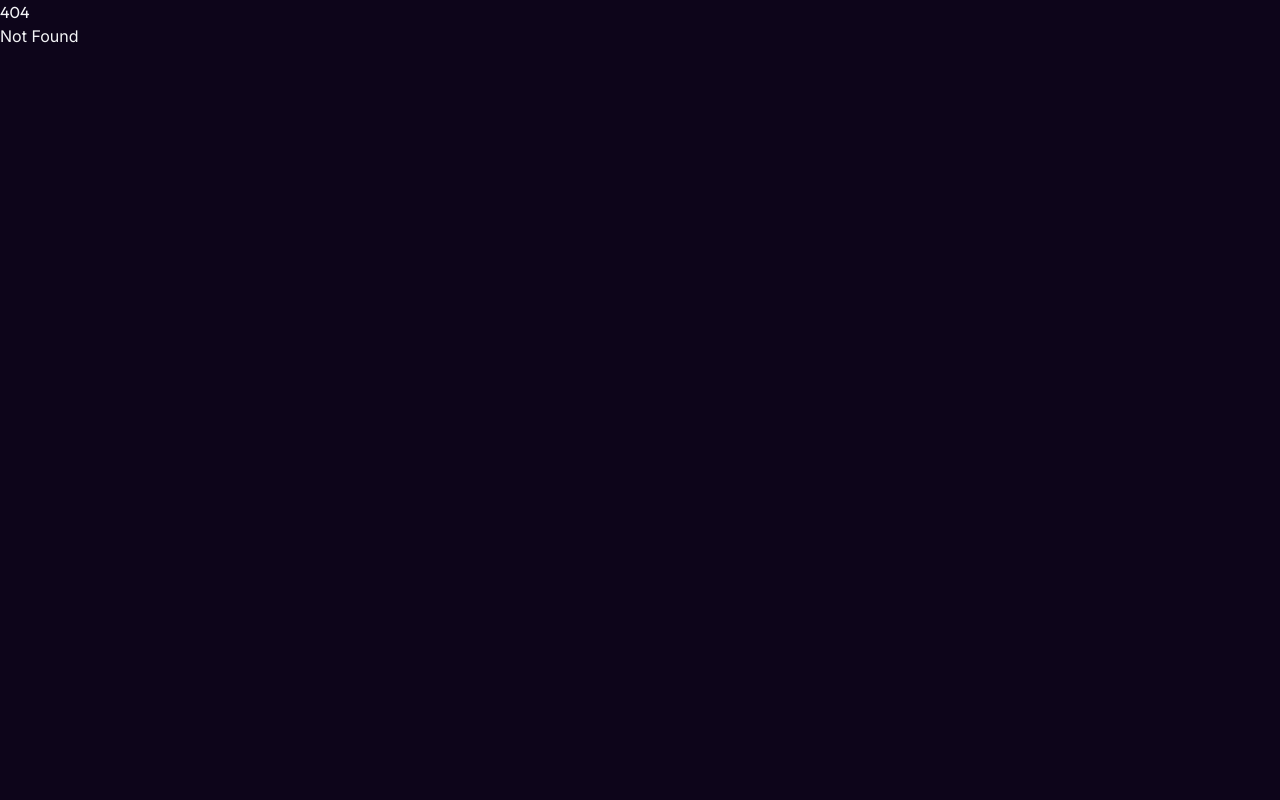
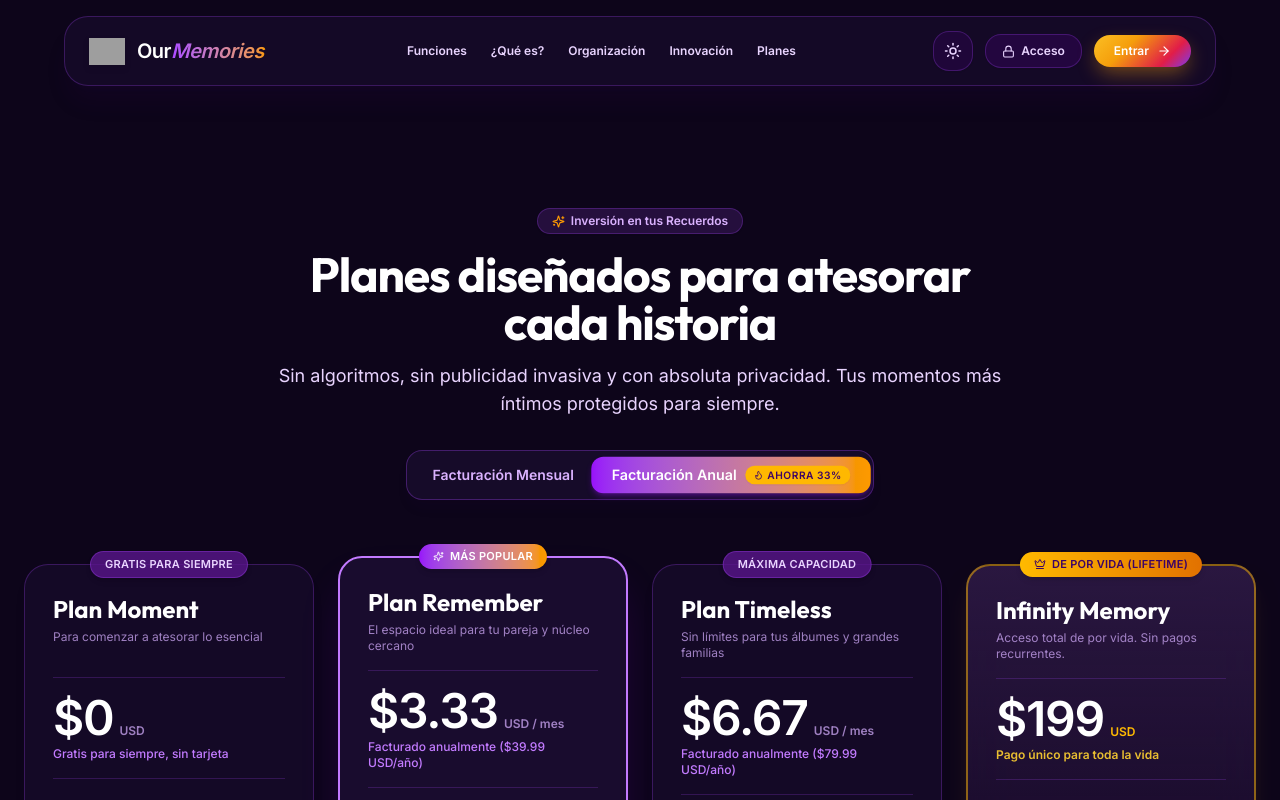
Before and after one commit to KevinKeyssx/OurMemories-Front, a SvelteKit app: page /plans in a window 1280 px wide. Before the commit this address had no page. Shown: the top 800 px of the page. Built offline with nearby package versions, Linux system fonts and the light colour scheme; grey boxes are pictures that could not be loaded.

Commit message:
Plans page added

```diff
--- /dev/null
+++ b/src/routes/plans/+page.svelte
@@ -0,0 +1,33 @@
+<script lang="ts">
+	import { memoriesStore }    from '$lib/store.svelte';
+	import LandingHeader        from '$lib/components/landing/LandingHeader.svelte';
+	import PlansSection         from '$lib/components/landing/PlansSection.svelte';
+	import CtaSection           from '$lib/components/landing/CtaSection.svelte';
+
+
+    const firstRelationPath: string = memoriesStore.groups[ 0 ]?.path_name || 'pareja';
+</script>
+
+<svelte:head>
+	<title>Planes y Precios - OurMemories</title>
+	<meta name="description" content="Conoce los planes y Legacy Packs de OurMemories. Espacios privados para guardar tus mejores recuerdos e historias." />
+</svelte:head>
+
+<div class="min-h-screen bg-brand-paper dark:bg-dark-paper text-brand-ink dark:text-dark-ink selection:bg-purple-500/25 selection:text-purple-400 transition-colors duration-500 relative overflow-hidden font-sans">
+	<!-- Luces Ambientales Moradas, Violetas y Doradas -->
+	<div class="fixed top-0 left-1/2 -translate-x-1/2 w-275 h-150 bg-linear-to-b from-purple-600/25 via-fuchsia-500/15 to-transparent blur-3xl pointer-events-none -z-10"></div>
+	<div class="fixed top-1/3 -left-48 w-112.5 h-112.5 bg-purple-700/20 dark:bg-purple-600/30 rounded-full blur-3xl pointer-events-none -z-10"></div>
+	<div class="fixed bottom-1/4 -right-48 w-125 h-125 bg-violet-600/20 dark:bg-violet-500/25 rounded-full blur-3xl pointer-events-none -z-10"></div>
+	<div class="fixed top-2/3 left-1/3 w-100 h-100 bg-amber-500/15 dark:bg-amber-500/15 rounded-full blur-3xl pointer-events-none -z-10"></div>
+
+	<!-- 1. Header de Navegación Flotante -->
+	<LandingHeader {firstRelationPath} />
+
+	<!-- 2. Sección Principal de Planes y Legacy Packs -->
+	<div class="pt-24 sm:pt-28">
+		<PlansSection {firstRelationPath} />
+	</div>
+
+	<!-- 3. Llamado a la Acción Final (CTA) y Pie de Página -->
+	<CtaSection {firstRelationPath} />
+</div>
```
